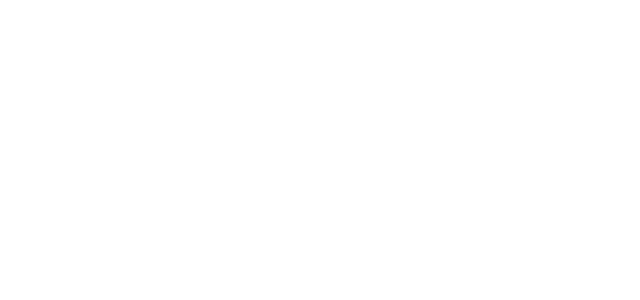
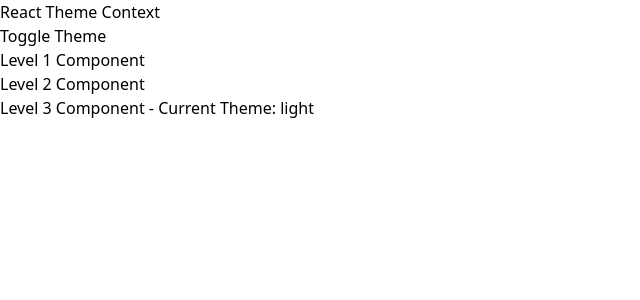
Before and after one commit to Maietskyi/react-okten-sept-2025, a React (Vite) app: page / in a window 1280 px wide. Shown: the top 300 px of the page, without its empty margins (0-640 px from the left). Built offline with nearby package versions, Linux system fonts and the light colour scheme; the HTML template or start-up script is replaced by a standard one.

Commit message:
Add Home Work 7 / task-1 / 3-useMemo gpt

```diff
--- a/package.json
+++ b/package.json
@@ -10,6 +10,7 @@
     "preview": "vite preview"
   },
   "dependencies": {
+    "framer-motion": "^12.0.6",
     "react": "^18.3.1",
     "react-dom": "^18.3.1",
     "react-router-dom": "7.0.1"
--- a/src/App.tsx
+++ b/src/App.tsx
@@ -1,10 +1,16 @@
-import './App.css'
+import ThemeProvider from './context/ThemeContext';
+import ThemeToggleButton from "./context/ThemeToggleButton.tsx";
+import ComponentLevel1 from "./components/ComponentLevel1.tsx";
 
-function App() {
 
-  return (
-    <></>
-  )
-}
+const App: React.FC = () => (
+    <ThemeProvider>
+        <div className="p-6 flex flex-col items-center justify-center min-h-screen">
+            <h1 className="text-2xl font-bold mb-4">React Theme Context</h1>
+            <ThemeToggleButton />
+            <ComponentLevel1 />
+        </div>
+    </ThemeProvider>
+);
 
-export default App
+export default App;
--- a/src/components/ComponentLevel1.tsx
+++ b/src/components/ComponentLevel1.tsx
@@ -1,6 +1,6 @@
 
 import React from 'react';
-import ComponentLevel2 from './ComponentLevel2';
+import ComponentLevel2 from './ComponentLevel2.tsx';
 
 const ComponentLevel1: React.FC = () => (
     <div className="p-4 border rounded-xl">
--- a/src/components/ComponentLevel2.tsx
+++ b/src/components/ComponentLevel2.tsx
@@ -1,5 +1,5 @@
 import React from 'react';
-import ComponentLevel3 from './ComponentLevel3';
+import ComponentLevel3 from './ComponentLevel3.tsx';
 
 const ComponentLevel2: React.FC = () => (
     <div className="p-4 border rounded-xl">
--- a/src/components/ComponentLevel3.tsx
+++ b/src/components/ComponentLevel3.tsx
@@ -1,6 +1,6 @@
 import React from 'react';
 import { motion } from 'framer-motion';
-import { useTheme } from '../context/ThemeContext';
+import { useTheme } from '../context/ThemeContext.tsx';
 
 const ComponentLevel3: React.FC = () => {
     const { theme } = useTheme();
--- a/src/context/ThemeContext.tsx
+++ b/src/context/ThemeContext.tsx
@@ -1,9 +1,14 @@
-import React, { createContext, useContext, useState } from 'react';
+import React, { createContext, useContext, useState, ReactNode } from 'react';
 
-const ThemeContext = createContext();
+type ThemeContextType = {
+    theme: string;
+    toggleTheme: () => void;
+};
 
-export const ThemeProvider = ({ children }) => {
-    const [theme, setTheme] = useState('light');
+const ThemeContext = createContext<ThemeContextType | undefined>(undefined);
+
+export const ThemeProvider: React.FC<{ children: ReactNode }> = ({ children }) => {
+    const [theme, setTheme] = useState<'light' | 'dark'>('light');
 
     const toggleTheme = () => {
         setTheme((prevTheme) => (prevTheme === 'light' ? 'dark' : 'light'));
@@ -11,12 +16,19 @@ export const ThemeProvider = ({ children }) => {
 
     return (
         <ThemeContext.Provider value={{ theme, toggleTheme }}>
-    <div className={theme === 'light' ? 'bg-white text-black' : 'bg-gray-900 text-white'}>
-    {children}
-    </div>
-    </ThemeContext.Provider>
-);
+            <div className={theme === 'light' ? 'bg-white text-black' : 'bg-gray-900 text-white'}>
+                {children}
+            </div>
+        </ThemeContext.Provider>
+    );
 };
 
-export const useTheme = () => useContext(ThemeContext);
+export const useTheme = (): ThemeContextType => {
+    const context = useContext(ThemeContext);
+    if (!context) {
+        throw new Error('useTheme must be used within a ThemeProvider');
+    }
+    return context;
+};
+
 export default ThemeProvider;
--- a/src/context/ThemeToggleButton.tsx
+++ b/src/context/ThemeToggleButton.tsx
@@ -0,0 +1,14 @@
+import React from 'react';
+import {useTheme} from "./ThemeContext.tsx";
+
+
+const ThemeToggleButton: React.FC = () => {
+    const { toggleTheme } = useTheme();
+    return (
+        <button className="mt-4" onClick={toggleTheme}>
+            Toggle Theme
+        </button>
+    );
+};
+
+export default ThemeToggleButton;
```
Also changed, not shown: 2 other files (tests, documents, lock files or other folders).
